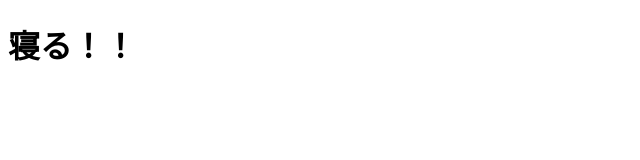
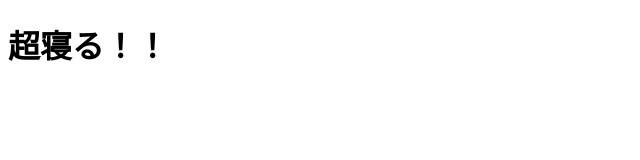
Before and after one commit to saku3939218s/merge-practice, a plain HTML site: page skill.html in a window 1280 px wide. Shown: the whole page, without its empty margins (0-640 px from the left). Drawn offline with Linux system fonts and the light colour scheme.

Commit message:
skill.htmlを修正

```diff
--- a/skill.html
+++ b/skill.html
@@ -6,6 +6,6 @@
     <title>Document</title>
 </head>
 <body>
-    <h1>寝る！！</h1>
+    <h1>超寝る！！</h1>
 </body>
 </html>
```
